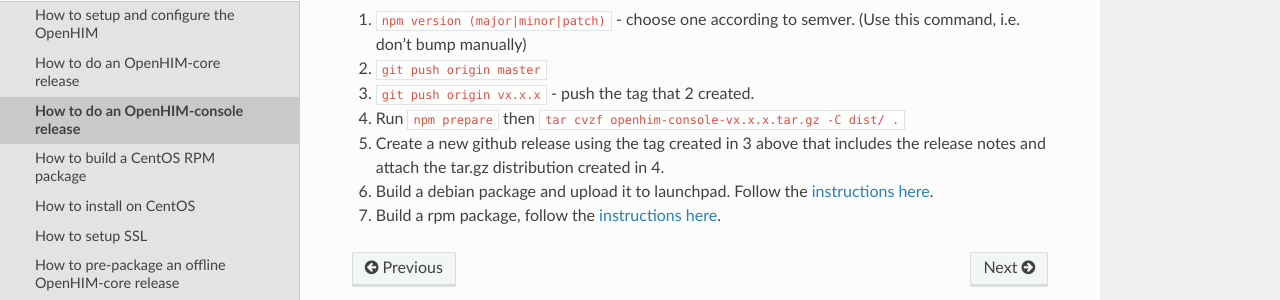
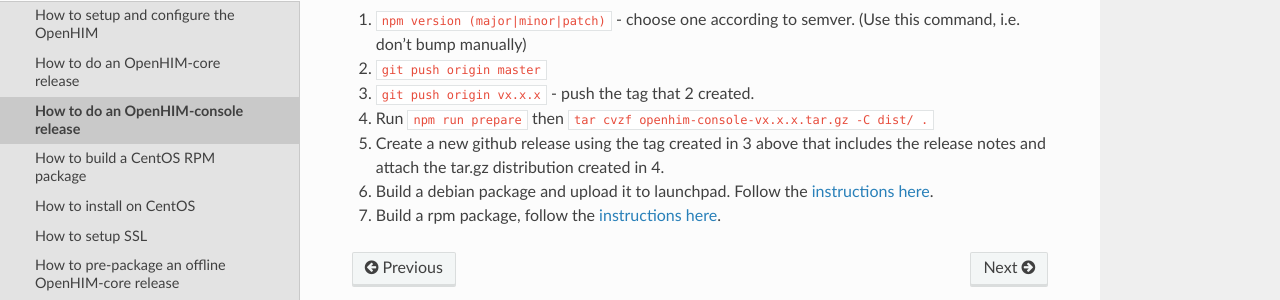
Before and after one commit to jembi/openhim-core-js, a Sphinx documentation site: the page built from docs/how-to/how-to-do-an-openhim-console-release.md, in a window 1280 px wide. Shown: the part 272-572 px from the top of the page. Built offline with Sphinx 7.4.7 and the Read the Docs theme 2.0.0, drawn with Linux system fonts in a browser that asks for light colours; pages that are not in the unit, such as notebooks, are missing from menus.

Commit message:
Update how-to-do-an-openhim-console-release.md

```diff
--- a/docs/how-to/how-to-do-an-openhim-console-release.md
+++ b/docs/how-to/how-to-do-an-openhim-console-release.md
@@ -6,7 +6,7 @@
 1. `npm version (major|minor|patch)` - choose one according to semver. (Use this command, i.e. don't bump manually)
 2. `git push origin master`
 3. `git push origin vx.x.x` - push the tag that 2 created.
-4. Run `npm prepare` then `tar cvzf openhim-console-vx.x.x.tar.gz -C dist/ .`
+4. Run `npm run prepare` then `tar cvzf openhim-console-vx.x.x.tar.gz -C dist/ .`
 5. Create a new github release using the tag created in 3 above that includes the release notes and attach the tar.gz distribution created in 4.
 6. Build a debian package and upload it to launchpad. Follow the [instructions here](https://github.com/jembi/openhim-console/tree/master/packaging).
 7. Build a rpm package, follow the [instructions here](http://openhim.readthedocs.io/en/latest/how-to/how-to-build-and-test-rpm-package.html).
```
